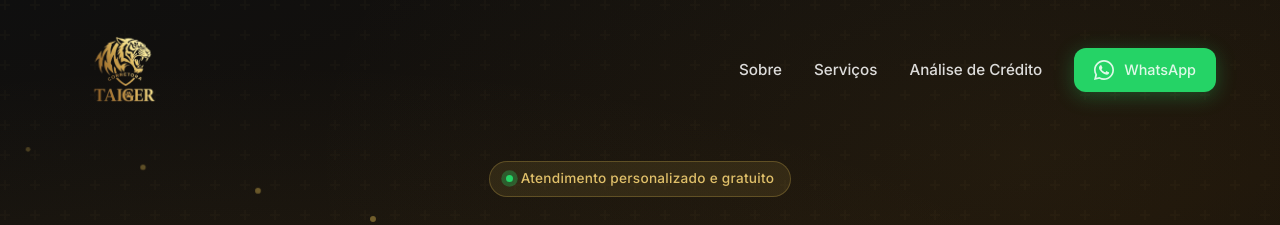
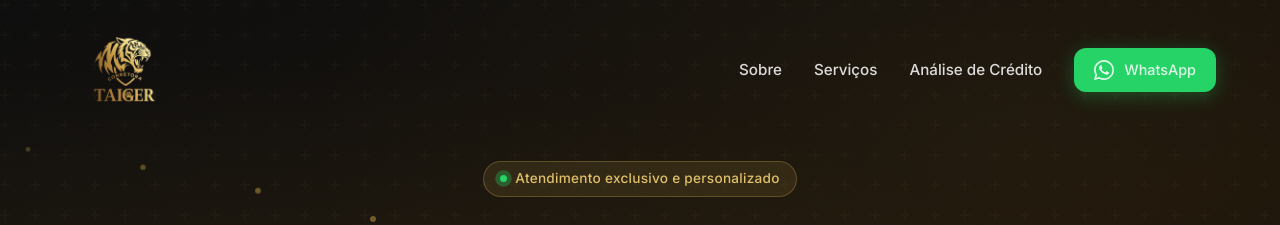
Before and after one commit to llgsxx/andrea-corretora, a React (Vite) app: page / in a window 1280 px wide. Shown: the top 225 px of the page. Built offline with nearby package versions, Linux system fonts and the light colour scheme.

Commit message:
Remoção do termo gratuito do selo de atendimento

```diff
--- a/src/components/Hero.tsx
+++ b/src/components/Hero.tsx
@@ -24,7 +24,7 @@ export const Hero: React.FC = () => {
             <div className="container hero__content">
                 <div className="hero__badge animate-fade-up">
                     <span className="hero__badge-dot" />
-                    Atendimento personalizado e gratuito
+                    Atendimento exclusivo e personalizado
                 </div>
                 <h1 className="section-title hero__title animate-fade-up-delay-1">
                     Conquiste seu <span>imóvel dos sonhos</span>
```
